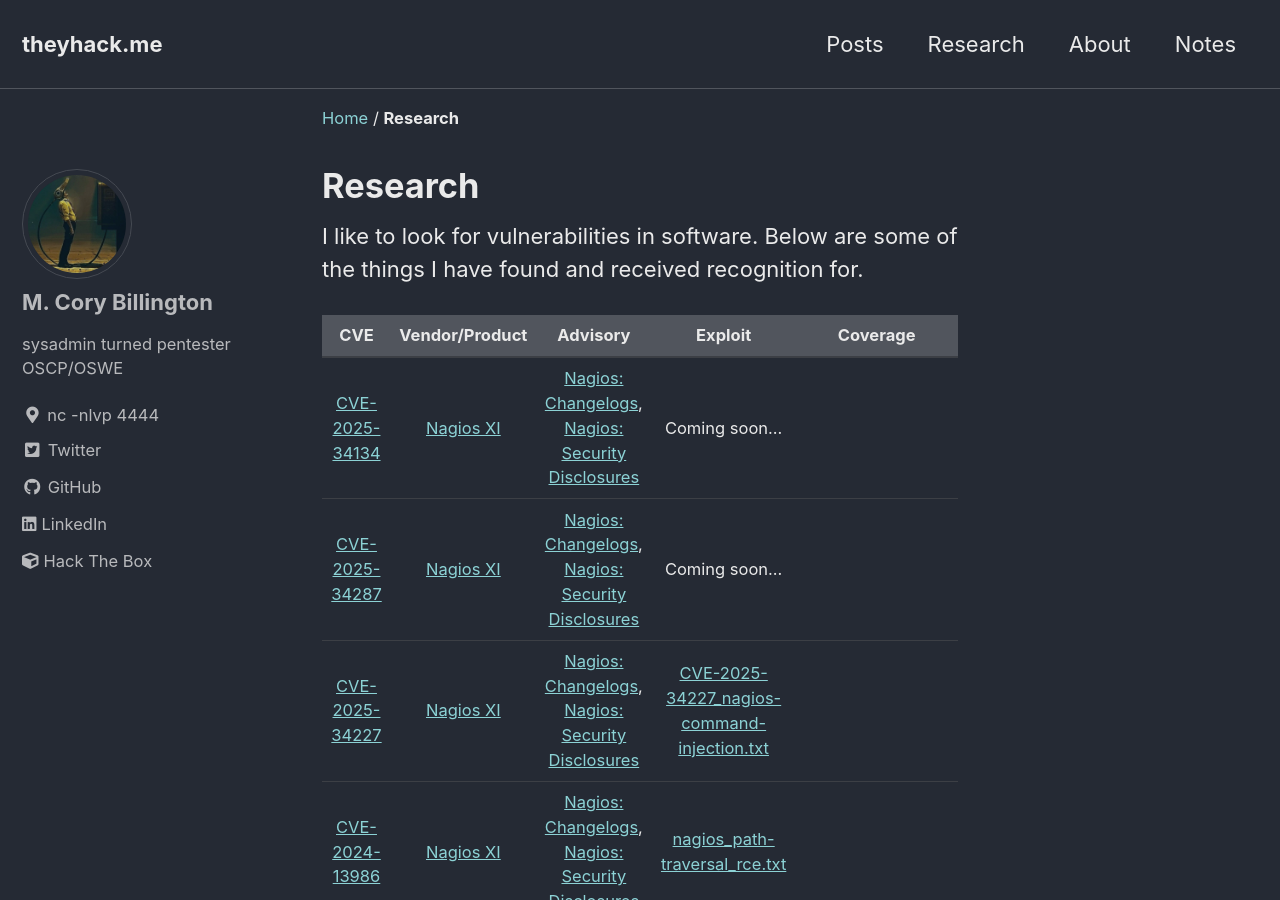
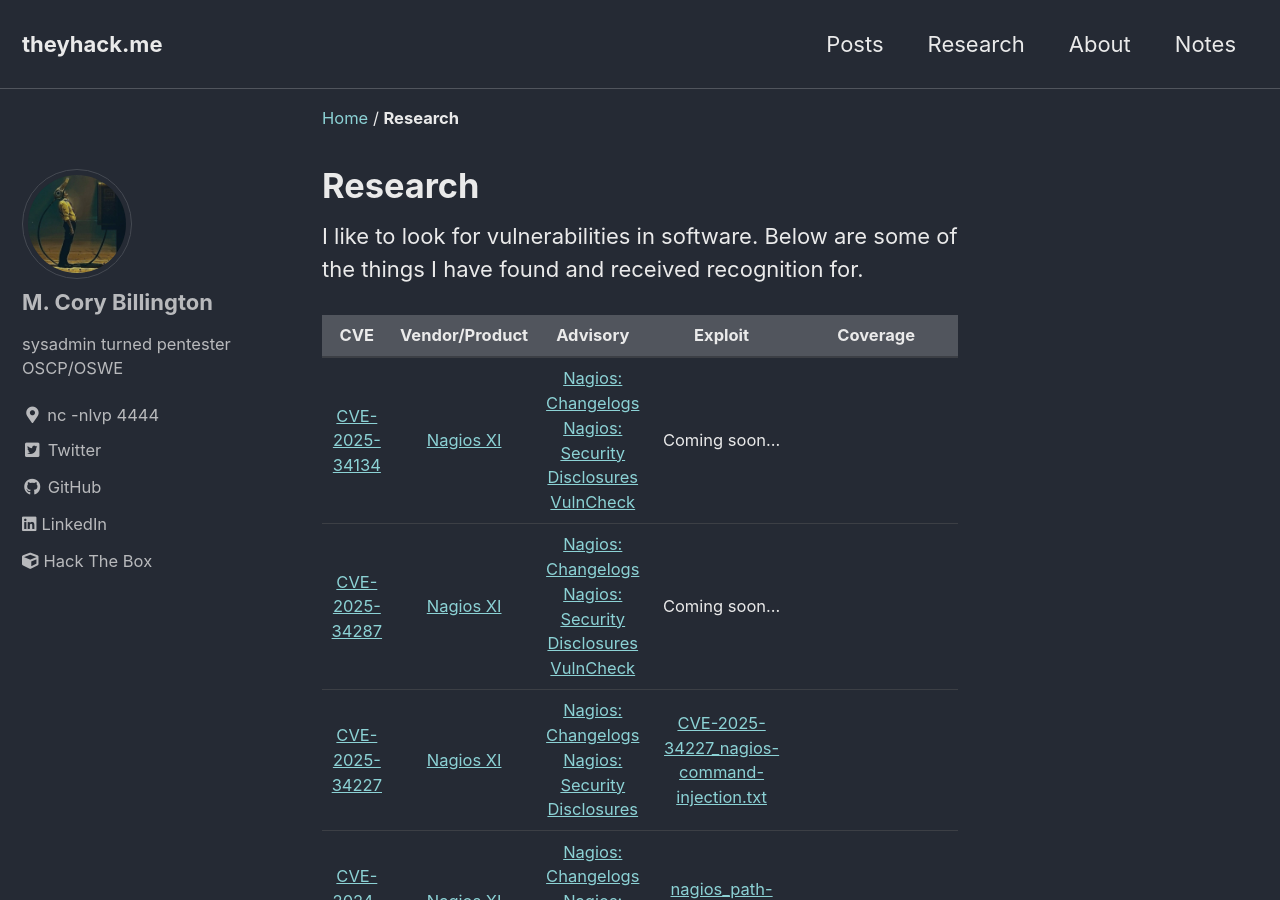
Before and after one commit to mcorybillington/mcorybillington.github.io, a Jekyll site: the page built from _pages/research.md, in a window 1280 px wide and 900 px high. Built offline with Jekyll 4.4.1, drawn with Linux system fonts in a browser that asks for light colours; cached includes are drawn as plain includes.

Commit message:
Revise CVE entries and enhance advisory links
Standardize CVE links to mitre, fix line breaks in advisories section.

```diff
--- a/_pages/research.md
+++ b/_pages/research.md
@@ -9,10 +9,10 @@
 
 |  CVE  | Vendor/Product | Advisory  |  Exploit  |  Coverage  |
 | :---: | :-------: | :---------------: | :-------: | :--------: |
-|[CVE-2025-34134](https://www.vulncheck.com/advisories/nagios-xi-rce-via-business-process-intelligence-bpi) | [Nagios XI](https://www.nagios.com/products/nagios-xi/) | [Nagios: Changelogs](https://www.nagios.com/changelog/), [Nagios: Security Disclosures](https://www.nagios.com/products/security/) | Coming soon...
-|[CVE-2025-34287](https://www.vulncheck.com/advisories/nagios-xi-privilege-escalation-via-improperly-owned-script) | [Nagios XI](https://www.nagios.com/products/nagios-xi/) | [Nagios: Changelogs](https://www.nagios.com/changelog/), [Nagios: Security Disclosures](https://www.nagios.com/products/security/) | Coming soon...
-|[CVE-2025-34227](https://www.cve.org/cverecord?id=CVE-2025-34227) | [Nagios XI](https://www.nagios.com/products/nagios-xi/) | [Nagios: Changelogs](https://www.nagios.com/changelog/), [Nagios: Security Disclosures](https://www.nagios.com/products/security/) | [CVE-2025-34227_nagios-command-injection.txt](/exploits/CVE-2025-34227_nagios-command-injection.txt)
-|[CVE-2024-13986](https://nvd.nist.gov/vuln/detail/CVE-2024-13986)|[Nagios XI](https://www.nagios.com/products/nagios-xi/)|[Nagios: Changelogs](https://www.nagios.com/changelog/), [Nagios: Security Disclosures](https://www.nagios.com/products/security/)|[nagios_path-traversal_rce.txt](/exploits/nagios_path-traversal_rce.txt)
+|[CVE-2025-34134](https://www.cve.org/cverecord?id=CVE-2025-34134) | [Nagios XI](https://www.nagios.com/products/nagios-xi/) | [Nagios: Changelogs](https://www.nagios.com/changelog/)<br>[Nagios: Security Disclosures](https://www.nagios.com/products/security/)<br>[VulnCheck](https://www.vulncheck.com/advisories/nagios-xi-rce-via-business-process-intelligence-bpi) | Coming soon...
+|[CVE-2025-34287](https://www.cve.org/cverecord?id=CVE-2025-34287) | [Nagios XI](https://www.nagios.com/products/nagios-xi/) | [Nagios: Changelogs](https://www.nagios.com/changelog/)<br>[Nagios: Security Disclosures](https://www.nagios.com/products/security/)<br>[VulnCheck](https://www.vulncheck.com/advisories/nagios-xi-privilege-escalation-via-improperly-owned-script) | Coming soon...
+|[CVE-2025-34227](https://www.cve.org/cverecord?id=CVE-2025-34227) | [Nagios XI](https://www.nagios.com/products/nagios-xi/) | [Nagios: Changelogs](https://www.nagios.com/changelog/)<br>[Nagios: Security Disclosures](https://www.nagios.com/products/security/) | [CVE-2025-34227_nagios-command-injection.txt](/exploits/CVE-2025-34227_nagios-command-injection.txt)
+|[CVE-2024-13986](https://www.cve.org/cverecord?id=CVE-2024-13986)|[Nagios XI](https://www.nagios.com/products/nagios-xi/)|[Nagios: Changelogs](https://www.nagios.com/changelog/)<br>[Nagios: Security Disclosures](https://www.nagios.com/products/security/)|[nagios_path-traversal_rce.txt](/exploits/nagios_path-traversal_rce.txt)
 | [CVE-2021-42840](https://cve.mitre.org/cgi-bin/cvename.cgi?name=CVE-2021-42840) | [SuiteCRM](https://suitecrm.com/) | [SuiteCRM release notes 7.11.19](https://suitecrm.com/time-to-upgrade-suitecrm-7-11-19-7-10-30-lts-released/) | [Metasploit module](https://github.com/rapid7/metasploit-framework/blob/master/modules/exploits/linux/http/suitecrm_log_file_rce.rb) | [Metasploit blog post](https://www.rapid7.com/blog/post/2021/06/04/metasploit-wrap-up-115/)
 | [CVE-2021-31933](https://cve.mitre.org/cgi-bin/cvename.cgi?name=CVE-2021-31933) | [Chamilo LMS](https://chamilo.org) |[Chamilo Security tracker: Issue "#48](https://support.chamilo.org/projects/1/wiki/Security_issues#Issue-48-2021-04-17-Critical-impact-high-risk-Remote-Code-Execution) | [EDB-49867](https://www.exploit-db.com/exploits/49867)
 | No CVE | [phpBB](https://www.phpbb.com/) | [phpBB Release](https://www.phpbb.com/community/viewtopic.php?f=14&t=2573416) | [h1 Report 1018568](https://hackerone.com/reports/1018568)
```
